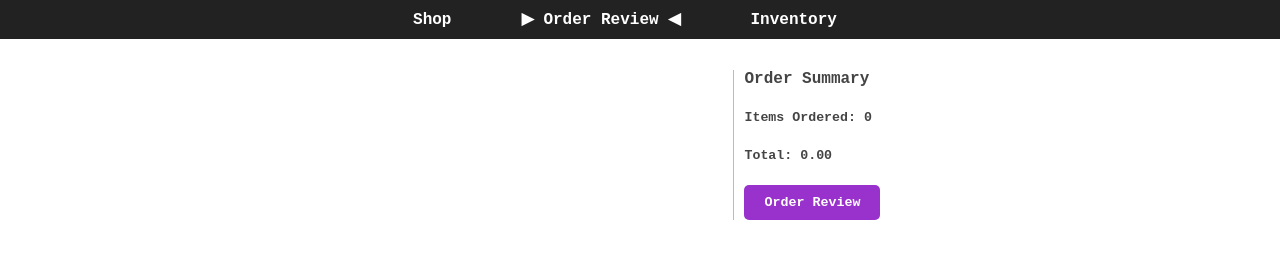
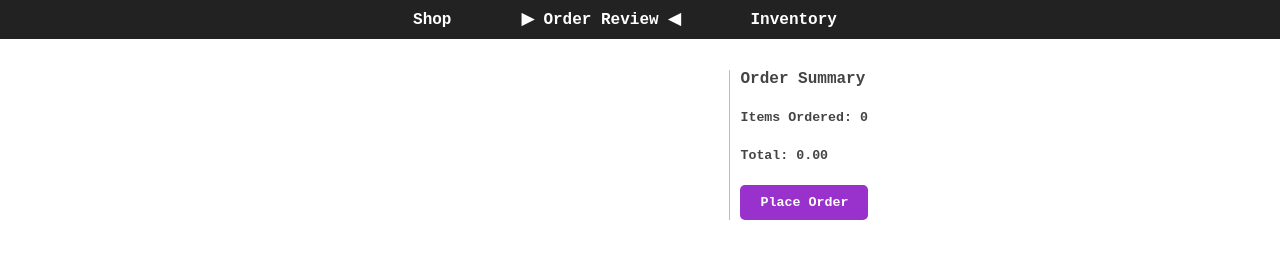
Before and after one commit to Abid-Hasan/maane-bhalo-shop, a React (Create React App) app: page /order-review in a window 1280 px wide. Shown: the part 156-414 px from the top of the page. Built offline with nearby package versions, Linux system fonts and the light colour scheme.

Commit message:
Work on order place

```diff
--- a/src/App.js
+++ b/src/App.js
@@ -5,6 +5,7 @@ import Header from "./components/Header/Header";
 import Inventory from "./components/Inventory/Inventory";
 import NotFound from "./components/NotFound/NotFound";
 import OrderReview from "./components/OrderReview/OrderReview";
+import PlaceOrder from "./components/PlaceOrder/PlaceOrder";
 import Shop from "./components/Shop/Shop";
 
 function App() {
@@ -41,6 +42,7 @@ function App() {
           />
           <Route path="/order-review" element={<OrderReview />} />
           <Route path="/inventory" element={<Inventory />} />
+          <Route path="/place-order" element={<PlaceOrder />} />
           <Route path="*" element={<NotFound />} />
         </Routes>
       </main>
--- a/src/components/Cart/Cart.js
+++ b/src/components/Cart/Cart.js
@@ -3,7 +3,7 @@ import "./Cart.css";
 import React from "react";
 import { NavLink } from "react-router-dom";
 
-const Cart = ({ cart }) => {
+const Cart = ({ cart, children }) => {
   // let total = cart.reduce((total, current) => total + current.price, 0);
 
   let totalQuantity = 0;
@@ -19,9 +19,7 @@ const Cart = ({ cart }) => {
       <h4>Order Summary</h4>
       <h5>Items Ordered: {totalQuantity}</h5>
       <h5>Total: {totalPrice.toFixed(2)}</h5>
-      <NavLink to="order-review">
-        <button className="primary-button">Order Review</button>
-      </NavLink>
+      {children}
     </div>
   );
 };
--- a/src/components/Header/Header.js
+++ b/src/components/Header/Header.js
@@ -23,7 +23,7 @@ const Header = () => {
             className={({ isActive }) =>
               isActive ? activeClassName : undefined
             }
-            to="order-review"
+            to="/order-review"
           >
             Order Review
           </NavLink>
@@ -31,7 +31,7 @@ const Header = () => {
             className={({ isActive }) =>
               isActive ? activeClassName : undefined
             }
-            to="inventory"
+            to="/inventory"
           >
             Inventory
           </NavLink>
--- a/src/components/OrderReview/OrderReview.js
+++ b/src/components/OrderReview/OrderReview.js
@@ -1,17 +1,30 @@
 import React from "react";
+import { NavLink, useNavigate } from "react-router-dom";
 import useCart from "../../hooks/useCart";
 import useProducts from "../../hooks/useProducts";
-import { deleteFromDb } from "../../utilities/fakedb";
+import { clearTheCart, deleteFromDb } from "../../utilities/fakedb";
 import Cart from "../Cart/Cart";
 import ReviewItem from "../ReviewItem/ReviewItem";
 
 const OrderReview = () => {
   const [products, setProducts] = useProducts();
   const [cart, setCart] = useCart(products);
+
   const handleRemove = (key) => {
     const newCart = cart.filter((product) => product.key !== key);
     setCart(newCart);
     deleteFromDb(key);
+  };
+
+  const navigate = useNavigate();
+  const handlePlaceOrder = () => {
+    navigate("/place-order");
+
+    // remove from ui
+    setCart([]);
+
+    //remove from db
+    clearTheCart();
   };
 
   return (
@@ -26,7 +39,11 @@ const OrderReview = () => {
         ))}
       </div>
       <div>
-        <Cart cart={cart} />
+        <Cart cart={cart}>
+          <button onClick={handlePlaceOrder} className="primary-button">
+            Place Order
+          </button>
+        </Cart>
       </div>
     </div>
   );
--- /dev/null
+++ b/src/components/PlaceOrder/PlaceOrder.js
@@ -0,0 +1,13 @@
+import React from "react";
+import success from "../../images/giphy.gif";
+
+const PlaceOrder = () => {
+  return (
+    <div>
+      <img src={success} alt="" />
+      <h2 style={{ textAlign: "center" }}>Order placed successfully</h2>
+    </div>
+  );
+};
+
+export default PlaceOrder;
--- a/src/components/Shop/Shop.js
+++ b/src/components/Shop/Shop.js
@@ -1,4 +1,5 @@
 import React, { useEffect, useState } from "react";
+import { NavLink } from "react-router-dom";
 import { addToDb, getStoredCart } from "../../utilities/fakedb";
 import Cart from "../Cart/Cart";
 import Product from "../Product/Product";
@@ -79,7 +80,11 @@ const Shop = ({
           ))}
         </div>
         <div>
-          <Cart cart={cart} />
+          <Cart cart={cart}>
+            <NavLink to="/order-review">
+              <button className="primary-button">Order Review</button>
+            </NavLink>
+          </Cart>
         </div>
       </div>
     </>
```
